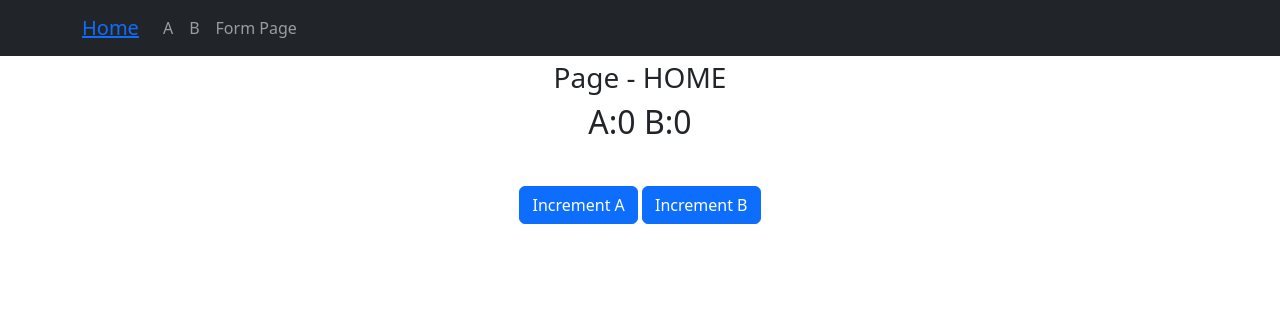
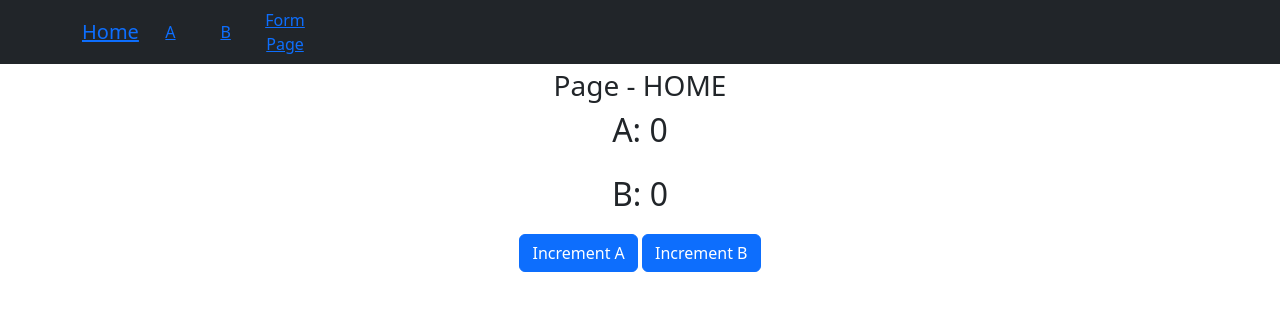
Before and after one commit to tejasvee-appsdeployer/task-7, a React (Create React App) app: page / in a window 1280 px wide. Shown: the top 310 px of the page. Built offline with nearby package versions, Linux system fonts and the light colour scheme.

Commit message:
changed home page to use instatement, changed pageA to use normal function defination, changed pageB to use arrow function, made componentA, B to utilize the useCallback memoization, using useCallback to make callback functions to change values

```diff
--- a/src/App.js
+++ b/src/App.js
@@ -1,4 +1,4 @@
-import { useState } from "react";
+import { useCallback, useState } from "react";
 import { Route, Routes } from "react-router-dom";
 import "./App.css";
 import FormPage from "./components/FormPage";
@@ -10,15 +10,25 @@ import PageB from "./components/PageB";
 function App() {
 	const [a, setA] = useState(0);
 	const [b, setB] = useState(0);
-	const incA = () => setA(a + 1);
-	const incB = () => setB(b + 1);
-	const decA = () => setA(a - 1);
-	const decB = () => setB(b - 1);
+
+	const incA = useCallback(() => {
+		setA(a + 1);
+	}, [a]);
+	const incB = useCallback(() => {
+		setB(b + 1);
+	}, [b]);
+	const decB = useCallback(() => {
+		setB(b - 1);
+	}, [b]);
+	const decA = useCallback(() => {
+		setA(a - 1);
+	}, [a]);
+
 	return (
 		<div className="App">
 			<Routes>
 				<Route path="/" element={<Layout />}>
-					<Route index element={<Home a={a} b={b} incA={incA} incB={incB} />} />
+					<Route index element={<Home a={a} b={b} setA={setA} setB={setB} />} />
 					<Route
 						path="/a"
 						element={<PageA a={a} b={b} incA={incA} decB={decB} />}
--- /dev/null
+++ b/src/components/ComponentA.js
@@ -0,0 +1,11 @@
+import React from "react";
+
+function ComponentA({ a }) {
+	return (
+		<div>
+			<p className="fs-2">A: {a} </p>
+		</div>
+	);
+}
+
+export default ComponentA;
--- /dev/null
+++ b/src/components/ComponentB.js
@@ -0,0 +1,11 @@
+import React from "react";
+
+function ComponentB({ b }) {
+	return (
+		<div>
+			<p className="fs-2">B: {b} </p>
+		</div>
+	);
+}
+
+export default ComponentB;
--- a/src/components/Home.js
+++ b/src/components/Home.js
@@ -1,18 +1,30 @@
 import { Button } from "react-bootstrap";
+import ComponentA from "./ComponentA";
+import ComponentB from "./ComponentB";
 import Header from "./Header";
 
-const Home = ({ a, b, incA, incB }) => {
+const Home = ({ a, b, setA, setB }) => {
 	return (
 		<div>
 			<Header name={"HOME"} />
-			<p className="fs-2">
-				A:{a} B:{b}
-			</p>
-			<br />
-			<Button variant="primary" onClick={incA}>
+			<div className="position">
+				<ComponentA a={a} />
+				<ComponentB b={b} />
+			</div>
+			<Button
+				variant="primary"
+				onClick={() => {
+					setA(a + 1);
+				}}
+			>
 				Increment A
 			</Button>{" "}
-			<Button variant="primary" onClick={incB}>
+			<Button
+				variant="primary"
+				onClick={() => {
+					setB(b + 1);
+				}}
+			>
 				Increment B
 			</Button>
 		</div>
--- a/src/components/Layout.js
+++ b/src/components/Layout.js
@@ -9,10 +9,16 @@ const Layout = () => {
 					<Navbar.Brand>
 						<Link to="/">Home</Link>
 					</Navbar.Brand>
-					<Nav className="me-auto">
-						<Nav.Link href="/a">A</Nav.Link>
-						<Nav.Link href="/b">B</Nav.Link>
-						<Nav.Link href="/form">Form Page</Nav.Link>
+					<Nav className="row text-center me-auto">
+						<Link className="m-auto col" to="/a">
+							A
+						</Link>
+						<Link className="m-auto col" to="/b">
+							B
+						</Link>
+						<Link className="m-auto col" to="/form">
+							Form Page
+						</Link>
 					</Nav>
 				</Container>
 			</Navbar>
--- a/src/components/PageA.js
+++ b/src/components/PageA.js
@@ -1,14 +1,16 @@
 import { Button } from "react-bootstrap";
+import ComponentA from "./ComponentA";
+import ComponentB from "./ComponentB";
 import Header from "./Header";
 
-const PageA = ({ a, b, incA, decB }) => {
+function PageA({ a, b, incA, decB }) {
 	return (
 		<div>
 			<Header name={"A"} />
-			<p className="fs-2">
-				A:{a} B:{b}
-			</p>
-			<br />
+			<div className="">
+				<ComponentA a={a} />
+				<ComponentB b={b} />
+			</div>
 			<Button variant="primary" onClick={incA}>
 				Increment A
 			</Button>{" "}
@@ -17,5 +19,5 @@ const PageA = ({ a, b, incA, decB }) => {
 			</Button>
 		</div>
 	);
-};
+}
 export default PageA;
--- a/src/components/PageB.js
+++ b/src/components/PageB.js
@@ -1,14 +1,16 @@
 import { Button } from "react-bootstrap";
+import ComponentA from "./ComponentA";
+import ComponentB from "./ComponentB";
 import Header from "./Header";
 
 const PageB = ({ a, b, decA, incB }) => {
 	return (
 		<div>
 			<Header name={"B"} />
-			<p className="fs-2">
-				A:{a} B:{b}
-			</p>
-			<br />
+			<div className="position">
+				<ComponentA a={a} />
+				<ComponentB b={b} />
+			</div>
 			<Button variant="secondary" onClick={decA}>
 				Decrement A
 			</Button>{" "}
```
